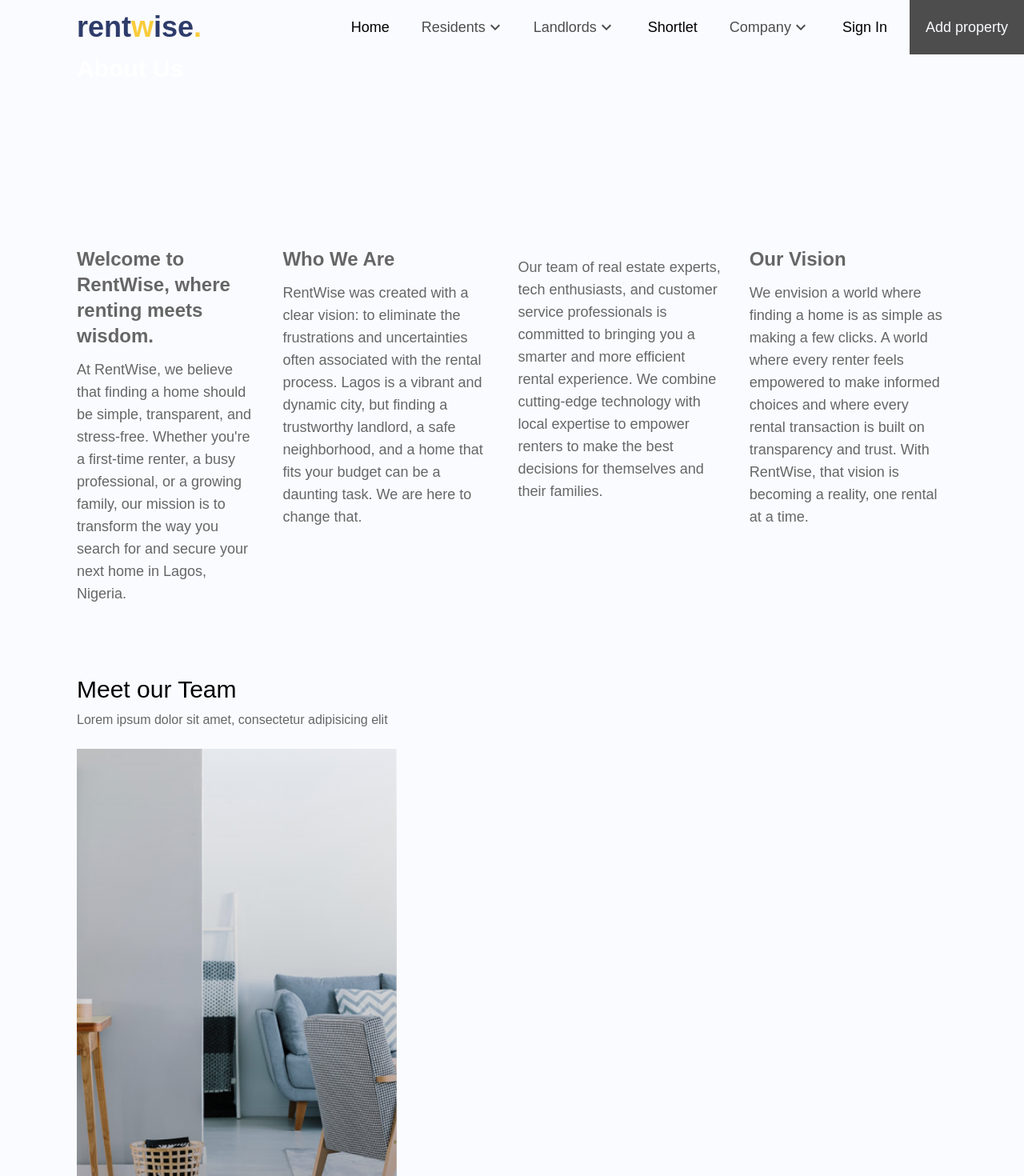
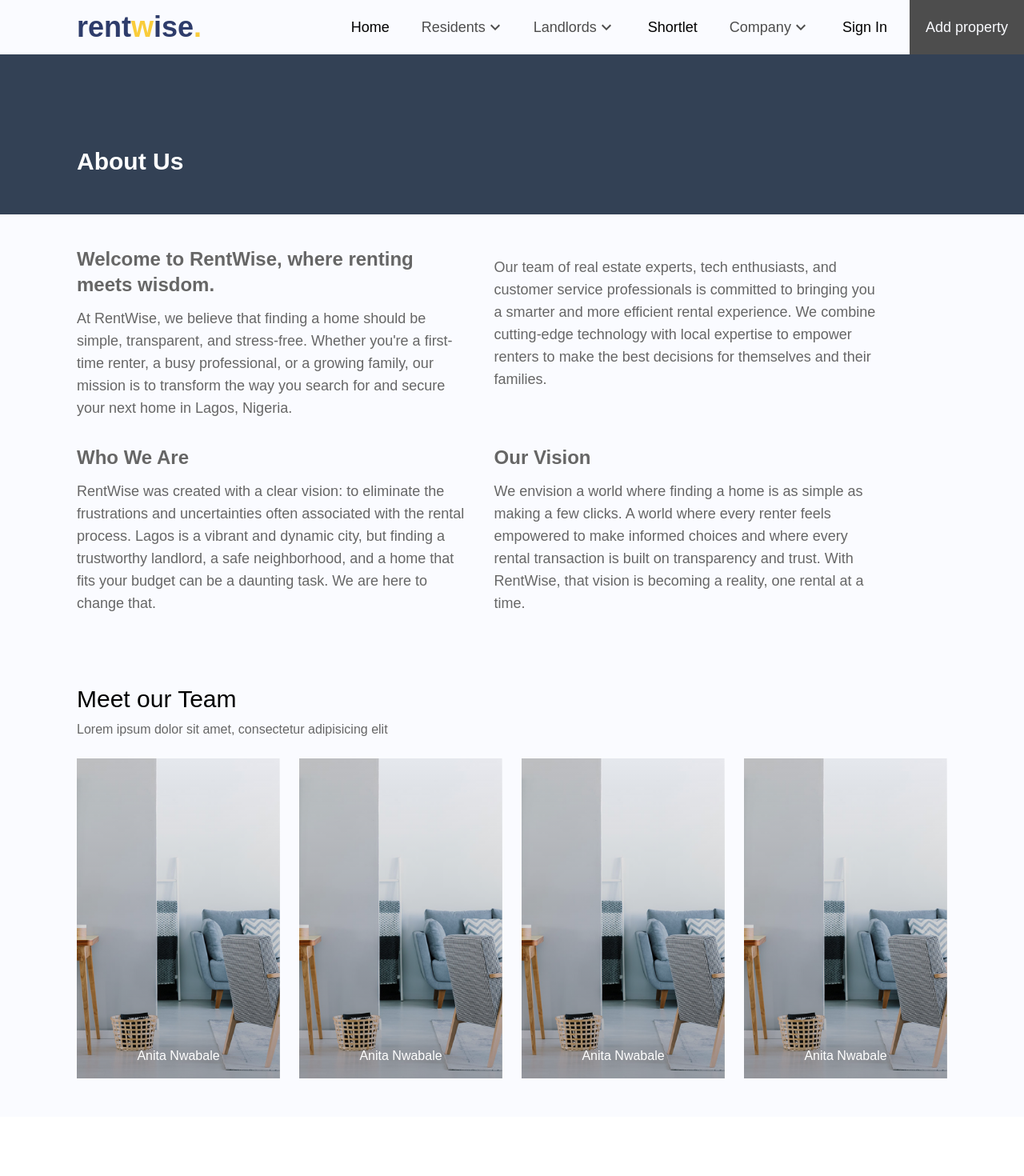
Before and after one commit to Obadea/rentwise, a React (Create React App) app: page /aboutus in a window 1280 px wide. Shown: the top 1470 px of the page at 80% size. After the commit the page ends 1396 px from the top, so only its background shows below. Built offline with nearby package versions, Linux system fonts and the light colour scheme; a web font is replaced by a local one.

Commit message:
text align

```diff
--- a/src/pages/aboutuspage/AboutUsPage.jsx
+++ b/src/pages/aboutuspage/AboutUsPage.jsx
@@ -7,10 +7,10 @@ function AboutUsPage() {
   return (
     <div className="bg-textcolor">
       <Header newclassName="sticky" className="bg-textcolor" />
-      <div className="h-[200px] px-24">
+      <div className="h-[200px] bg-slate-700 flex items-end pb-12 px-24">
         <h3 className="font-bold text-white text-3xl">About Us</h3>
       </div>
-      <div className="flex flex-col px-2 py-4 lg:px-24 lg:py-10 lg:flex-row gap-4 lg:gap-8">
+      <div className="flex flex-col px-2 py-4 lg:px-24 lg:py-10 lg:flex-row flex-wrap gap-4 lg:gap-8">
         <AboutTextContent
           header="Welcome to RentWise, where renting meets wisdom."
           paragraph="At RentWise, we believe that finding a home should be simple,
@@ -18,11 +18,12 @@ function AboutUsPage() {
         professional, or a growing family, our mission is to transform the way
         you search for and secure your next home in Lagos, Nigeria."
         />
+        <AboutTextContent paragraph="Our team of real estate experts, tech enthusiasts, and customer service professionals is committed to bringing you a smarter and more efficient rental experience. We combine cutting-edge technology with local expertise to empower renters to make the best decisions for themselves and their families." />
+
         <AboutTextContent
           header="Who We Are"
           paragraph="RentWise was created with a clear vision: to eliminate the frustrations and uncertainties often associated with the rental process. Lagos is a vibrant and dynamic city, but finding a trustworthy landlord, a safe neighborhood, and a home that fits your budget can be a daunting task. We are here to change that."
         />
-        <AboutTextContent paragraph="Our team of real estate experts, tech enthusiasts, and customer service professionals is committed to bringing you a smarter and more efficient rental experience. We combine cutting-edge technology with local expertise to empower renters to make the best decisions for themselves and their families." />
         <AboutTextContent
           header="Our Vision"
           paragraph="We envision a world where finding a home is as simple as making a few clicks. A world where every renter feels empowered to make informed choices and where every rental transaction is built on transparency and trust. With RentWise, that vision is becoming a reality, one rental at a time."
@@ -39,7 +40,10 @@ function AboutUsPage() {
               Lorem ipsum dolor sit amet, consectetur adipisicing elit
             </p>
           </div>
-          <div className="flex flex-col lg:flex-row">
+          <div className="flex flex-col justify-between gap-2 lg:gap-6 lg:flex-row ">
+            <AboutPhotoCard />
+            <AboutPhotoCard />
+            <AboutPhotoCard />
             <AboutPhotoCard />
           </div>
         </div>
--- a/src/pages/aboutuspage/components/AboutPhotoCard.jsx
+++ b/src/pages/aboutuspage/components/AboutPhotoCard.jsx
@@ -3,7 +3,7 @@ import image from "../../../assets/scheduleImage.png";
 
 function AboutPhotoCard() {
   return (
-    <div class="relative w-[400px] h-[600px]">
+    <div class="relative flex-1 max-w-[300px] h-[400px]">
       <img
         src={image}
         alt="Description"
--- a/src/pages/aboutuspage/components/AboutTextContent.jsx
+++ b/src/pages/aboutuspage/components/AboutTextContent.jsx
@@ -2,7 +2,7 @@ import React from "react";
 
 function AboutTextContent({ header, paragraph }) {
   return (
-    <div className="flex flex-col gap-3">
+    <div className="flex flex-col gap-3 fex-1 lg:w-[45%]">
       <h4 className="font-bold text-2xl text-customStreetcolor">{header}</h4>
       <p className="font-normal text-lg text-customStreetcolor">{paragraph}</p>
     </div>
```
